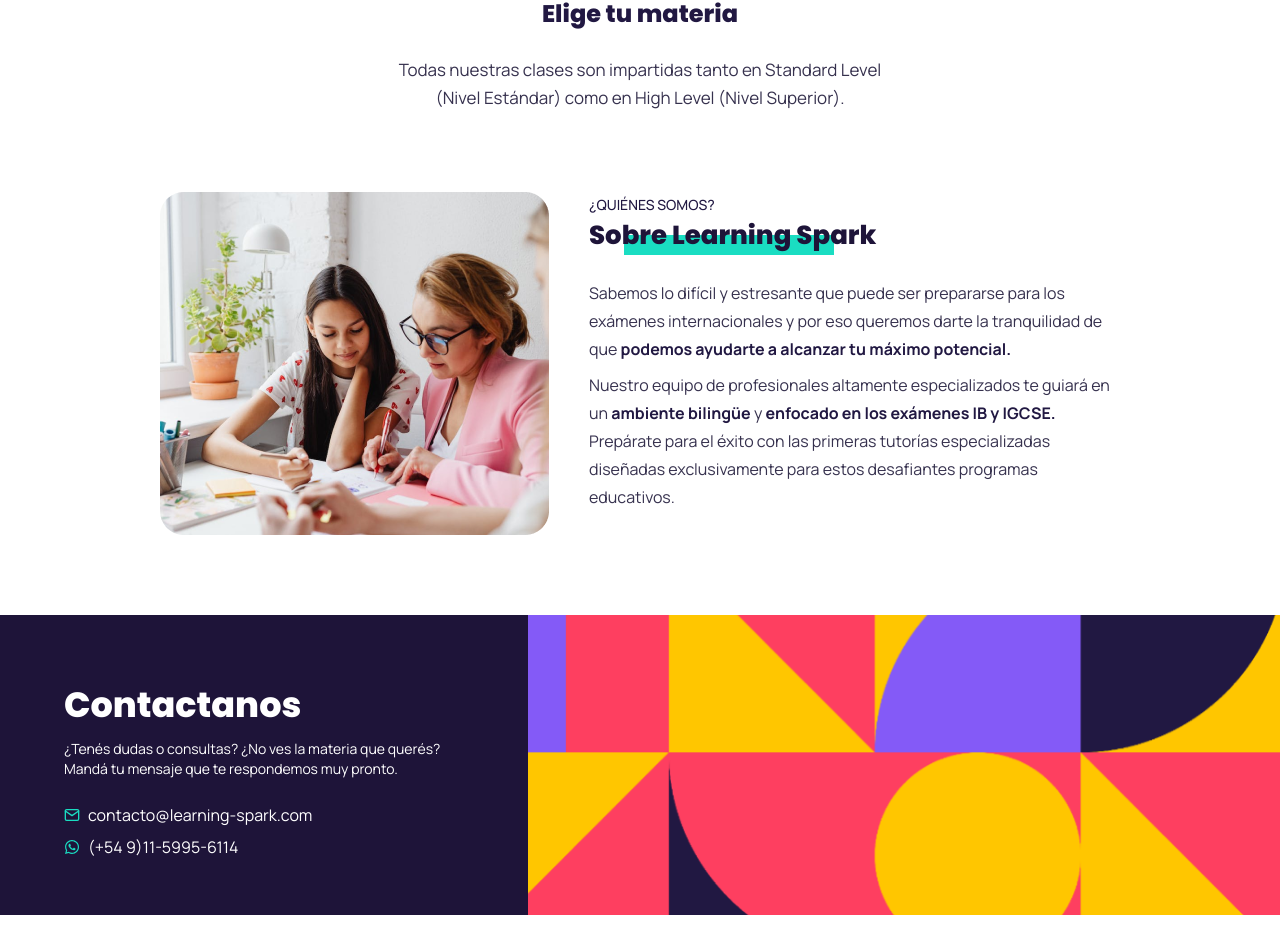
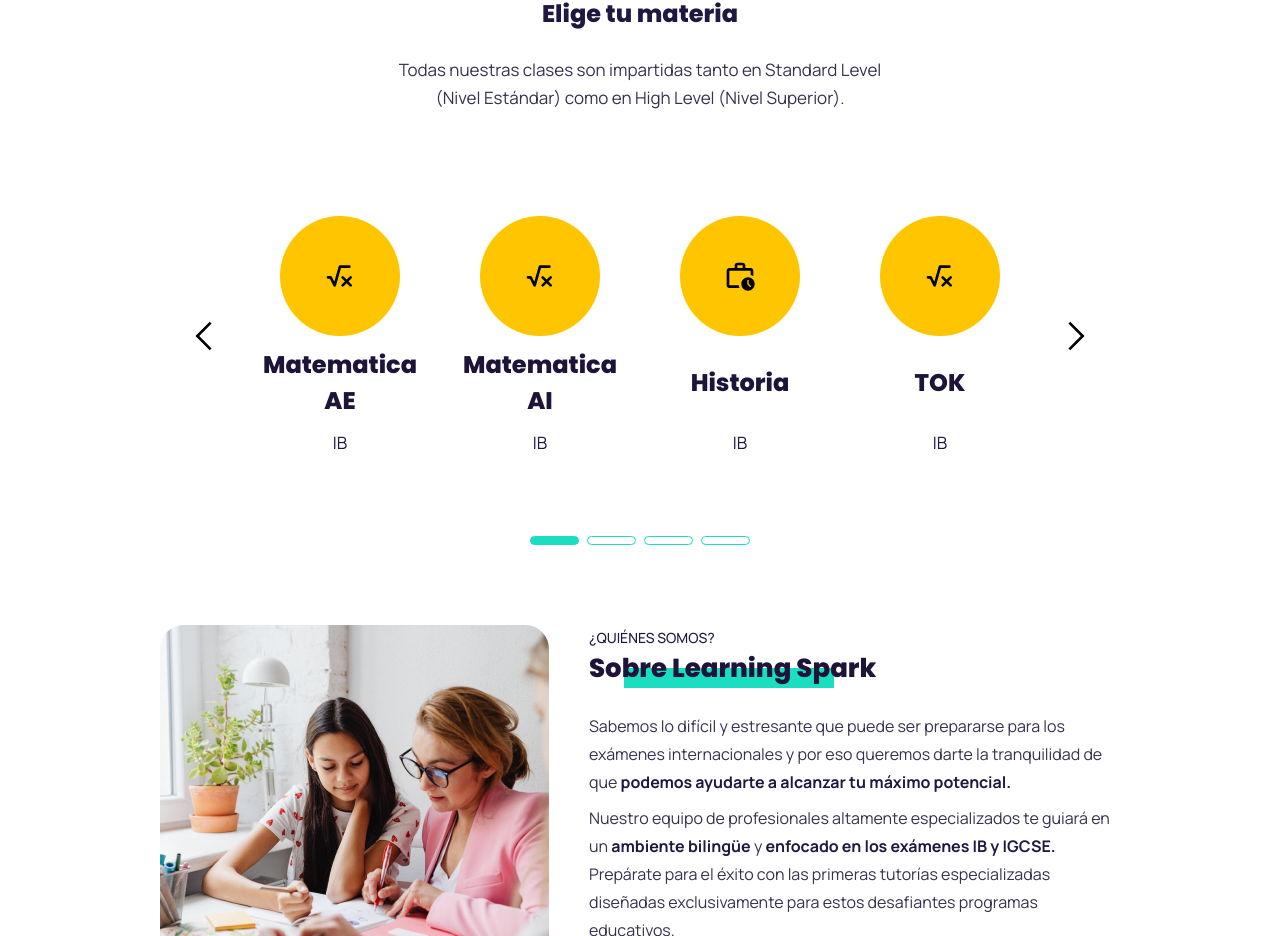
Before and after one commit to TomasSorgetti/learningSparks, a React (Create React App) app: page / in a window 1280 px wide. Shown: the part 2476-3412 px from the top of the page. Before the commit the page ends 3391 px from the top, so only its background shows below. Built offline with nearby package versions, Linux system fonts and the light colour scheme; a web font is replaced by a local one.

Commit message:
carousel

```diff
--- a/src/components/Carousel/Desktop/DeskSlider.jsx
+++ b/src/components/Carousel/Desktop/DeskSlider.jsx
@@ -1,15 +1,21 @@
-import React,{useState} from 'react'
-import subjects from '../slider';
+import React, { useEffect, useState } from "react";
+import { GrPrevious } from "react-icons/gr";
+import { GrNext } from "react-icons/gr";
+import subjects from "../slider";
 const DeskSlider = () => {
-    const [activeIndex, setActiveIndex] = useState(0)
+  const [activeIndex, setActiveIndex] = useState(0);
 
   const handlePrev = () => {
     setActiveIndex(
-        (prevIndex) => (prevIndex - 1 + subjects.length) % subjects.length
+      (prevIndex) => (prevIndex - 4 + subjects.length) % subjects.length
     );
   };
   const handleNext = () => {
-      setActiveIndex((prevIndex) => prevIndex + 1);
+    if (activeIndex === 12) {
+      setActiveIndex(0);
+    } else {
+      setActiveIndex((prevIndex) => prevIndex + 4);
+    }
   };
   const getVisibleProjects = () => {
     const startIndex = activeIndex % subjects.length;
@@ -22,14 +28,21 @@ const DeskSlider = () => {
   };
   const visibleProjects = getVisibleProjects();
   return (
-      <section className="font-manrope hidden lg:flex gap-24 justify-center my-20">
-        <button onClick={handlePrev}>Prev</button>
+    <section className="font-manrope hidden lg:block">
+      <article className="lg:flex gap-10 justify-center my-20 h-[240px]">
+        <button onClick={handlePrev}>
+          <GrPrevious size="2rem" />
+        </button>
+        <div className="gap-10 flex">
           {visibleProjects?.map((subj) => (
-          <div key={subj.id} className="flex flex-col gap-2 items-center">
-            <div className="bg-yellowColor w-[136px] h-[136px] rounded-[50%] flex items-center justify-center">
+            <div
+              key={subj.id}
+              className="flex flex-col gap-2 items-center justify-between"
+            >
+              <div className="bg-yellowColor w-[120px] h-[120px] rounded-[50%] flex items-center justify-center">
                 {subj.icon}
               </div>
-            <h6 className="font-poppins text-[24px] font-extrabold text-titleColor">
+              <h6 className="font-poppins text-[24px] font-extrabold text-titleColor w-40 text-center">
                 {subj.name}
               </h6>
               <p className="text-[17px] font-normal text-subTitleColor">
@@ -37,9 +50,35 @@ const DeskSlider = () => {
               </p>
             </div>
           ))}
-        <button onClick={handleNext}>Next</button>
+        </div>
+        <button onClick={handleNext}>
+          <GrNext size="2rem" />
+        </button>
+      </article>
+      <article className="flex gap-2 w-full justify-center">
+        <div
+          className={`h-[9px] w-[49px] rounded-[5px] border-solid border-[1px] border-greenColor ${
+            activeIndex === 0 ? "activePanel" : ""
+          }`}
+        ></div>
+        <div
+          className={`h-[9px] w-[49px] rounded-[5px] border-solid border-[1px] border-greenColor ${
+            activeIndex === 4 ? "activePanel" : ""
+          }`}
+        ></div>
+        <div
+          className={`h-[9px] w-[49px] rounded-[5px] border-solid border-[1px] border-greenColor ${
+            activeIndex === 8 ? "activePanel" : ""
+          }`}
+        ></div>
+        <div
+          className={`h-[9px] w-[49px] rounded-[5px] border-solid border-[1px] border-greenColor ${
+            activeIndex === 12 ? "activePanel" : ""
+          }`}
+        ></div>
+      </article>
     </section>
   );
 };
 
-export default DeskSlider
+export default DeskSlider;
--- a/src/components/Carousel/Mobile/MobileSlider.jsx
+++ b/src/components/Carousel/Mobile/MobileSlider.jsx
@@ -7,11 +7,11 @@ const MobileSlider = () => {
 
   const handlePrev = () => {
     setActiveIndex(
-      (prevIndex) => (prevIndex - 1 + subjects.length) % subjects.length
+      (prevIndex) => (prevIndex - 2 + subjects.length) % subjects.length
     );
   };
   const handleNext = () => {
-    setActiveIndex((prevIndex) => prevIndex + 1);
+    setActiveIndex((prevIndex) => prevIndex + 2);
   };
   const getVisibleProjects = () => {
     const startIndex = activeIndex % subjects.length;
@@ -24,16 +24,19 @@ const MobileSlider = () => {
   };
   const visibleProjects = getVisibleProjects();
   return (
-    <section className="font-manrope flex gap-10 justify-center mb-6 lg:hidden">
+    <section className="font-manrope flex gap-4 justify-center mb-6 lg:hidden">
       <button onClick={handlePrev}>
         <GrPrevious />
       </button>
       {visibleProjects?.map((subj) => (
-        <div key={subj.id} className="flex flex-col gap-2 items-center">
+        <div
+          key={subj.id}
+          className="flex flex-col justify-between gap-2 items-center h-[160px] w-[120px]"
+        >
           <div className="bg-yellowColor w-[80px] h-[80px] rounded-[50%] flex items-center justify-center">
             {subj.icon}
           </div>
-          <h6 className="font-poppins text-[14px] font-extrabold text-titleColor">
+          <h6 className="font-poppins  text-[14px] font-extrabold text-titleColor">
             {subj.name}
           </h6>
           <p className="text-[12px] font-normal text-subTitleColor">
--- a/src/components/Carousel/slider.js
+++ b/src/components/Carousel/slider.js
@@ -1,89 +1,116 @@
 import { TbMath } from "react-icons/tb";
-
-
+import { MdOutlineWorkHistory } from "react-icons/md";
   const subjects = [
     {
       id: 1,
-      name: "INGLES A y B",
+      name: "Matematica AE",
       text: "IB",
+      whatsapp: "+54 9 11 3947-8794",
       icon: <TbMath size="2em" />,
     },
     {
       id: 2,
-      name: "FRANCES",
-      text: "IB/IGCSE",
+      name: "Matematica AI",
+      text: "IB",
+      whatsapp: "+54 9 11 3238-7146",
       icon: <TbMath size="2em" />,
     },
     {
       id: 3,
-      name: "ESPAÑOL",
-      text: "IB/IGCSE",
-      icon: <TbMath size="2em" />,
+      name: "Historia",
+      text: "IB",
+      whatsapp: "+54 9 11  3142-2725",
+      icon: <MdOutlineWorkHistory size="2em" />,
     },
     {
       id: 4,
-      name: "HISTORIA",
+      name: "TOK",
       text: "IB",
+      whatsapp: "+54 9 11  3142-2725",
       icon: <TbMath size="2em" />,
     },
     {
       id: 5,
-      name: "TEORIA DEL CONOCIMIENTO",
+      name: "Economía",
       text: "IB",
+      whatsapp: "+54 9 11  4493-4427",
       icon: <TbMath size="2em" />,
     },
     {
       id: 6,
-      name: "ECONOMIA",
+      name: "Biología",
       text: "IB",
+      whatsapp: "+54 9 11  4047-0174",
       icon: <TbMath size="2em" />,
     },
     {
       id: 7,
-      name: "BUSINESS",
+      name: "Sist. ambientales",
       text: "IB",
+      whatsapp: "+54 9 11  4047-0174",
       icon: <TbMath size="2em" />,
     },
     {
       id: 8,
-      name: "BIOLOGIA",
+      name: "Gestión empresarial",
       text: "IB",
+      whatsapp: "+54 9 11  3483-7506",
       icon: <TbMath size="2em" />,
     },
     {
       id: 9,
-      name: "ENVIRONMENTAL SYSTEMS",
+      name: "Química",
       text: "IB",
+      whatsapp: "+54 9 11  6572-5768",
       icon: <TbMath size="2em" />,
     },
     {
       id: 10,
-      name: "SPORTS",
+      name: "Física",
       text: "IB",
+      whatsapp: "+54 9 11  3640-5029",
       icon: <TbMath size="2em" />,
     },
     {
       id: 11,
-      name: "FISICA",
+      name: "Cs. Del Deporte",
       text: "IB",
+      whatsapp: "+54 9 11  5939-1165",
       icon: <TbMath size="2em" />,
     },
     {
       id: 12,
-      name: "QUIMICA",
+      name: "Inglés",
       text: "IB",
+      whatsapp: "+54 9 11  4915-7551",
       icon: <TbMath size="2em" />,
     },
     {
       id: 13,
-      name: "MATEMATICA APLICACIONES E INTERPRETACIONES",
+      name: "Español",
       text: "IB",
+      whatsapp: "+54 9 11  6004-0462",
       icon: <TbMath size="2em" />,
     },
     {
       id: 14,
-      name: "MATEMATICA ANALISIS Y ENFOQUES",
+      name: "Francés",
       text: "IB",
+      whatsapp: "+54 9 11  2714-1669",
+      icon: <TbMath size="2em" />,
+    },
+    {
+      id: 15,
+      name: "Arte",
+      text: "IB",
+      whatsapp: "",
+      icon: <TbMath size="2em" />,
+    },
+    {
+      id: 16,
+      name: "Monografía",
+      text: "IB",
+      whatsapp: "",
       icon: <TbMath size="2em" />,
     },
   ];
--- a/src/components/Clases/Clases.jsx
+++ b/src/components/Clases/Clases.jsx
@@ -5,7 +5,7 @@ import Statue from "../../assets/mobile/Image.png";
 import StatueDesk from "../../assets/desktop/statueDesk.png"
 import article2 from "../../assets/Multimedia/article2.jpg"
 import MobileSlider from "../Carousel/Mobile/MobileSlider";
-// import DeskSlider from "../Carousel/Desktop/DeskSlider";
+import DeskSlider from "../Carousel/Desktop/DeskSlider";
 
 import { MdDone } from "react-icons/md";
 
@@ -168,7 +168,7 @@ const Clases = () => {
           Estándar) como en High Level (Nivel Superior).
         </p>
         <MobileSlider />
-        {/* <DeskSlider/> */}
+        <DeskSlider/>
       </article>
     </section>
   );
--- a/src/components/Contact/Contact.jsx
+++ b/src/components/Contact/Contact.jsx
@@ -23,7 +23,7 @@ const Contact = () => {
           </a>
         </div>
       </article>
-      <div className="overflow-hidden w-[800px] 2xl:h-[400px]">
+      <div className="hidden lg:block overflow-hidden w-[800px] 2xl:h-[400px]">
         <img
           className=" object-cover w-full h-full"
           src={contantDesk}
--- a/src/components/Header/Header.jsx
+++ b/src/components/Header/Header.jsx
@@ -2,7 +2,7 @@ import React from 'react'
 import header from "../../assets/desktop/header.png"
 const Header = () => {
   return (
-    <section className="flex flex-col gap-8 items-center m-auto w-11/12 lg:w-full relative lg:h-[300px] lg:items-start lg:pl-10 lg:gap-5 lg:mb-30 xl:mb-80 xl:pl-16">
+    <section className="flex flex-col gap-8 items-center m-auto w-11/12 lg:w-full relative lg:h-[300px] lg:items-start lg:pl-10 lg:gap-5 lg:mb-30 xl:mb-80 xl:pl-16 2xl:pl-40 2xl:pt-11 2xl:mb-96">
       <h1 className="font-poppins title text-[26px] font-extrabold text-center text-titleColor sm:w-10/12 lg:text-left lg:w-[360px]">
         Clases de apoyo con tutores especializados para IB y IGCSE
       </h1>
@@ -18,7 +18,7 @@ const Header = () => {
         Reservar ahora
       </a>
       <img
-        className="hidden lg:block absolute right-0 top-[-56px] z-[-1]"
+        className="hidden lg:block absolute right-0 top-[-56px] z-[-1] 2xl:h-[560px] 2xl:object-contain "
         src={header}
         alt="header background"
       />
--- a/src/index.css
+++ b/src/index.css
@@ -30,6 +30,14 @@
     z-index: -1;
     background-color: #1ADDC2;
 }
+.activePanel{
+    background-color: #1ADDC2;
+}
+.active{
+    opacity: 0.5;
+    transition: opacity 0.5s, transform 0.5s;
+}
+
 @media (min-width: 640px) {
     .title::before{
         right: 38px;
--- a/tailwind.config.js
+++ b/tailwind.config.js
@@ -10,12 +10,30 @@ module.exports = {
         lilaColor: "#845AF7",
         blueColor: "#845AF7",
         yellowColor: "#FFC600",
+        greenColor: "#1ADDC2",
       },
       fontFamily: {
         poppins: ["Poppins"],
         manrope: ["Manrope"],
       },
     },
+    screens: {
+      sm: "640px",
+      // => @media (min-width: 640px) { ... }
+
+      md: "768px",
+      // => @media (min-width: 768px) { ... }
+
+      lg: "1024px",
+      // => @media (min-width: 1024px) { ... }
+
+      xl: "1280px",
+      // => @media (min-width: 1280px) { ... }
+
+      "2xl": "1536px",
+      // => @media (min-width: 1536px) { ... }
+      "3xl": "1800px",
+    },
   },
   plugins: [],
 };
```
Lines whose indentation alone changed are shown as unchanged.
